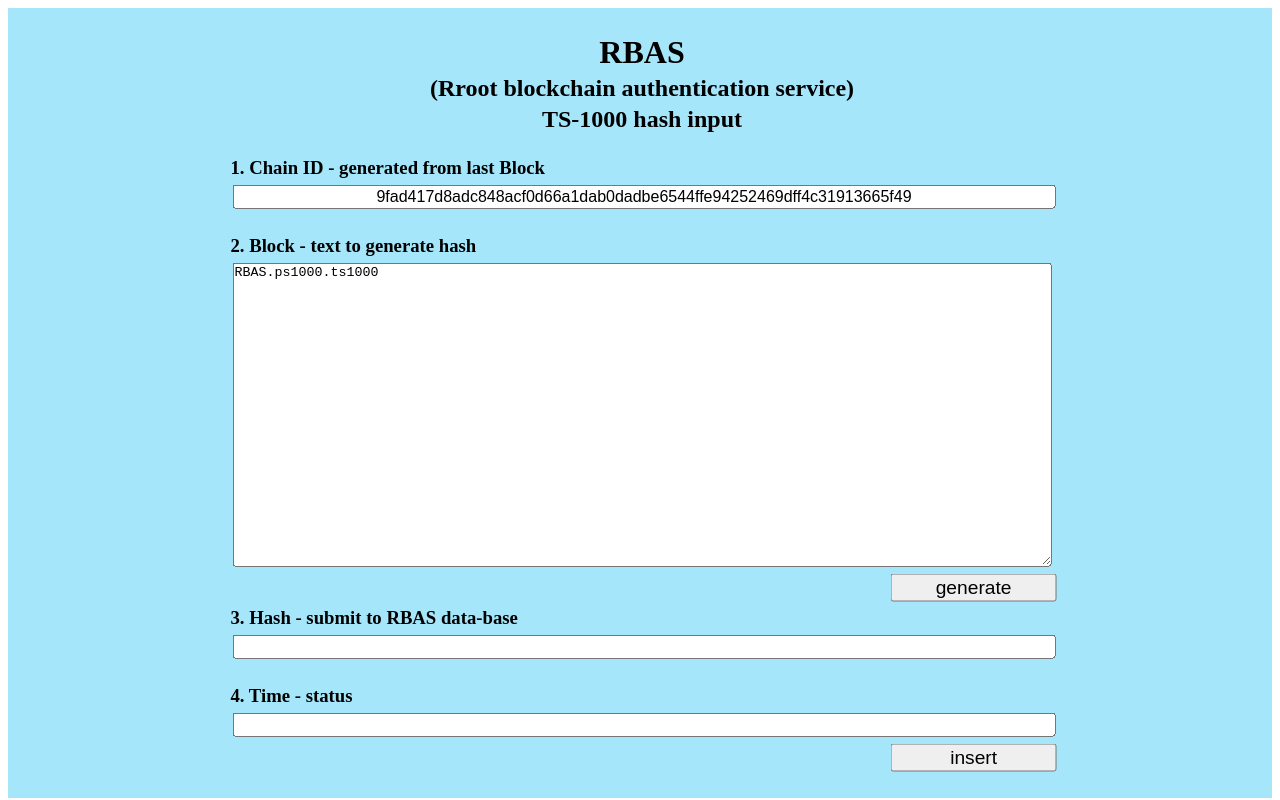
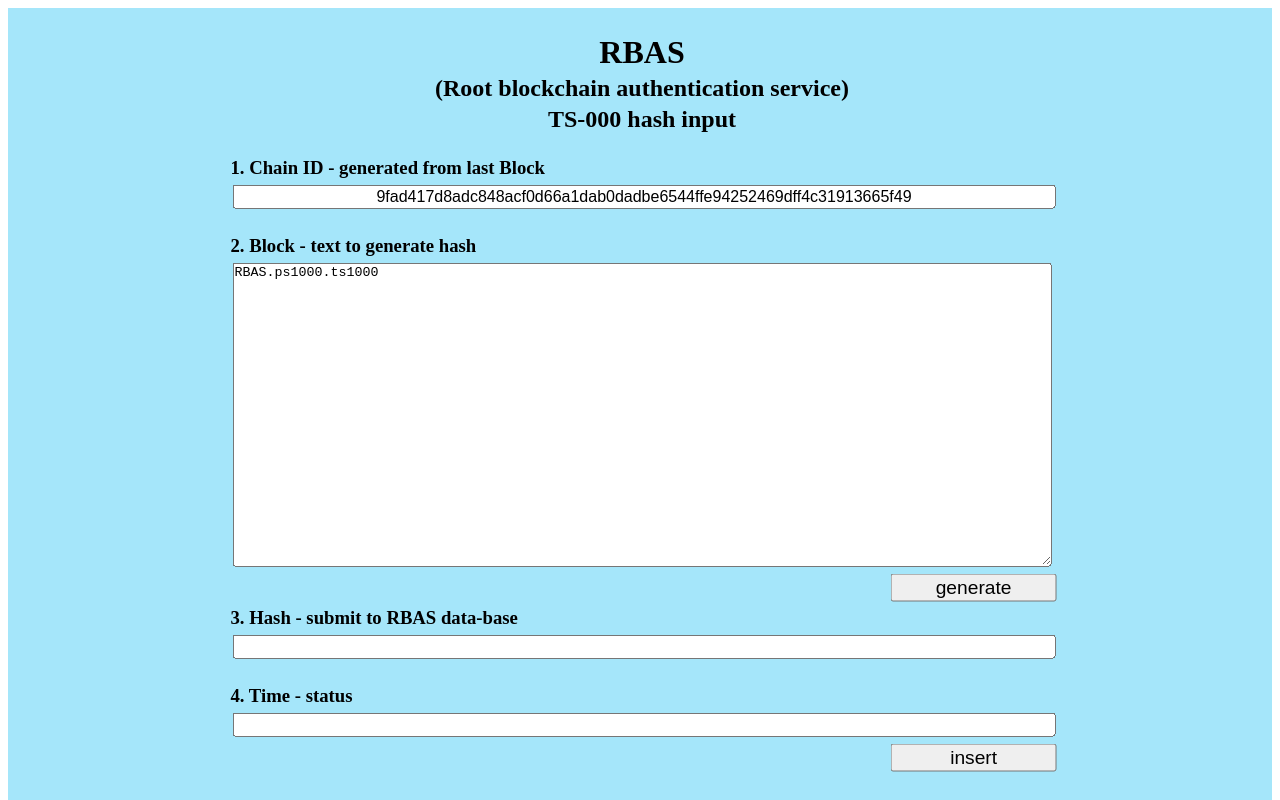
Before and after one commit to hk3cjames/r1-TS, a website: page ts/index.html in a window 1280 px wide. Shown: the top 800 px of the page. Drawn offline with Linux system fonts and the light colour scheme.

```diff
--- a/index.js
+++ b/index.js
@@ -46,6 +46,7 @@
 
   const options = {
     method: "POST",
+    timeout: 300,
     headers: {
       "Content-Type": "application/json",
     },
--- a/ts/index.html
+++ b/ts/index.html
@@ -9,7 +9,7 @@
 
     .bg {
       background-color: rgb(165, 230, 250);
-      height: 100%;
+      height: 200%;
     }
 
     .main {
@@ -55,8 +55,8 @@
   <div class="main">
 
     <h1>RBAS</h1>
-    <h2>(Rroot blockchain authentication service)</h2>
-    <h2>TS-1000 hash input</h2>
+    <h2>(Root blockchain authentication service)</h2>
+    <h2>TS-000 hash input</h2>
     <br>
     <h3>1. Chain ID - generated from last Block</h3>
     <form name="form1">
```
